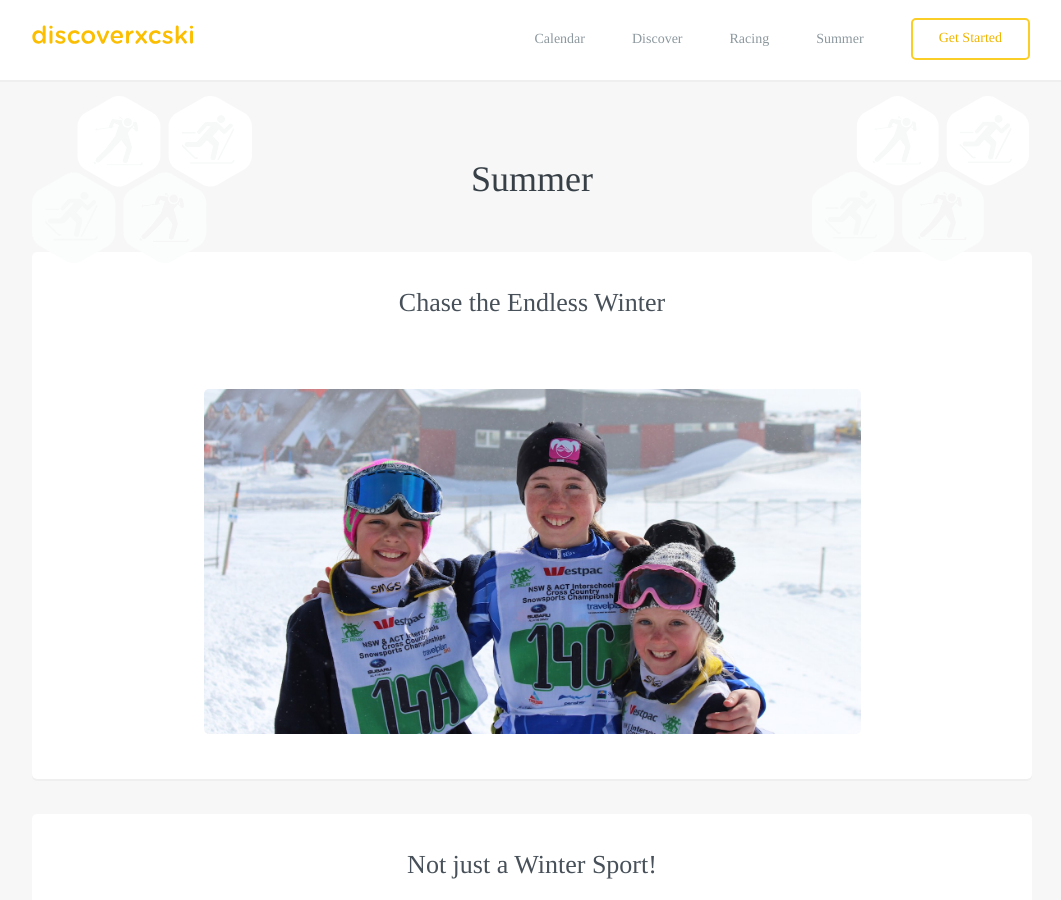
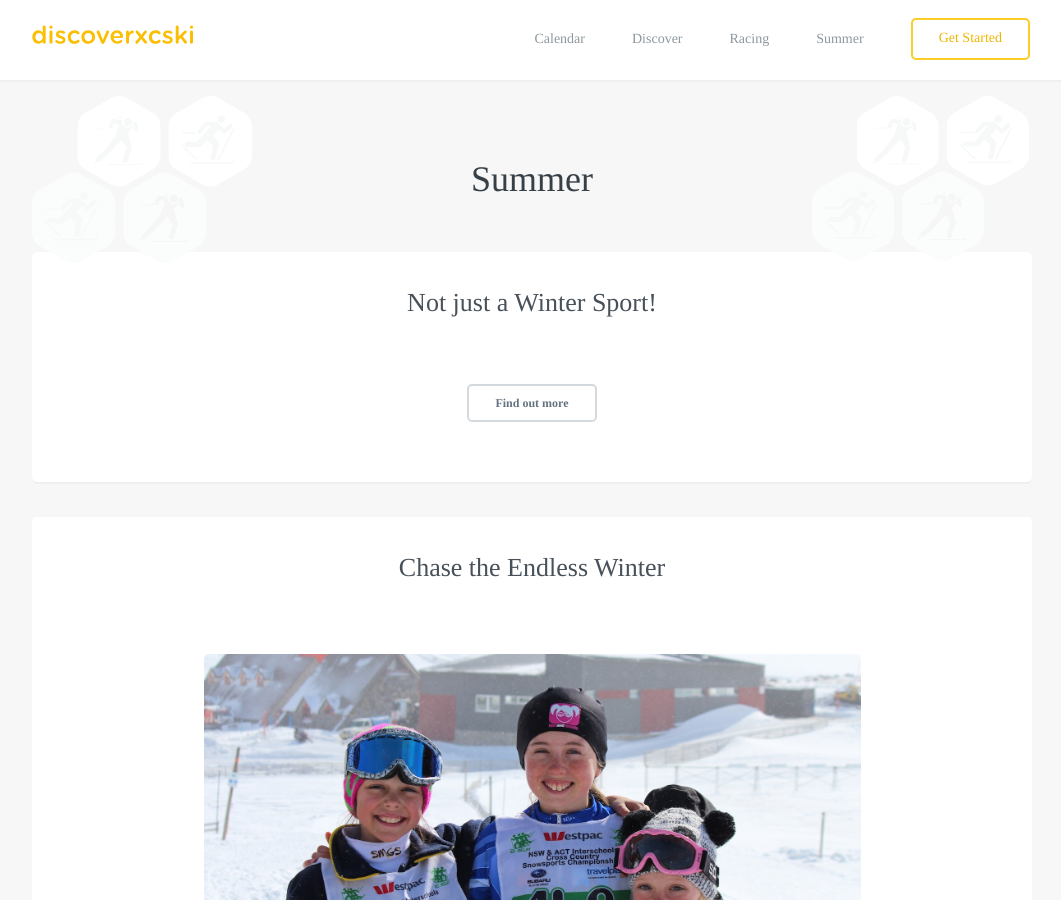
Before and after one commit to robcatto/robcatto.github.io, a Jekyll site: the page built from summer/index.html, in a window 1280 px wide and 900 px high. Shown: the whole window, without its empty margins (108-1169 px from the left). Built offline with Jekyll 4.4.1, drawn with Linux system fonts in a browser that asks for light colours; some web fonts are replaced; Markdown is read by kramdown in place of the engine named in the settings.

Commit message:
Update index.html

```diff
--- a/summer/index.html
+++ b/summer/index.html
@@ -29,7 +29,17 @@ layout: default
 
       <div class="content">
         <div id="content1">
-        <section class="mobile_section" style="border-bottom: none;">
+
+
+
+                <section class="mobile_section">
+                    <h3>Not just a Winter Sport!</h3>
+                    <p>
+                     </p>
+                    <a class="button small dark" href="/summer/endless-winter" data-featurette="analytics-click-event" data-event-category="button" data-event-action="M: Clicked Design an iOS Game" data-event-label="Source: Homepage Alt" id="featurette-35">Find out more</a>
+                </section>
+
+                <section class="mobile_section" style="border-bottom: none;">
                 <h3>Chase the Endless Winter</h3>
                 <p>
                 </p>
@@ -41,12 +51,6 @@ layout: default
                 </section>
 
 
-                <section class="mobile_section">
-                    <h3>Not just a Winter Sport!</h3>
-                    <p>
-                     </p>
-                    <a class="button small dark" href="/summer/endless-winter" data-featurette="analytics-click-event" data-event-category="button" data-event-action="M: Clicked Design an iOS Game" data-event-label="Source: Homepage Alt" id="featurette-35">Find out more</a>
-                </section>
 
                  <section class="mobile_section" style="padding-bottom: 45px">
                 <h3>Not just a Winter Sport!</h3>
```
